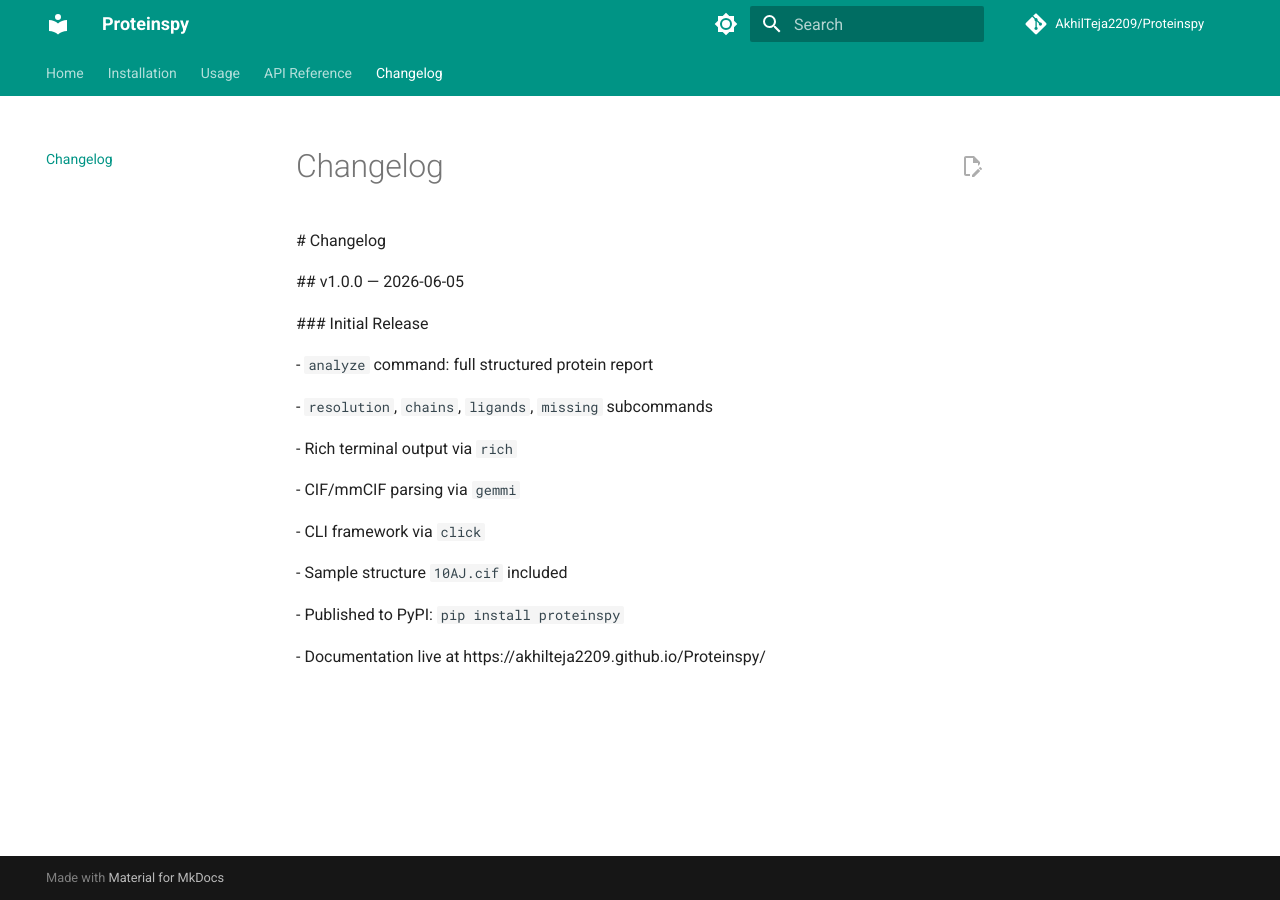
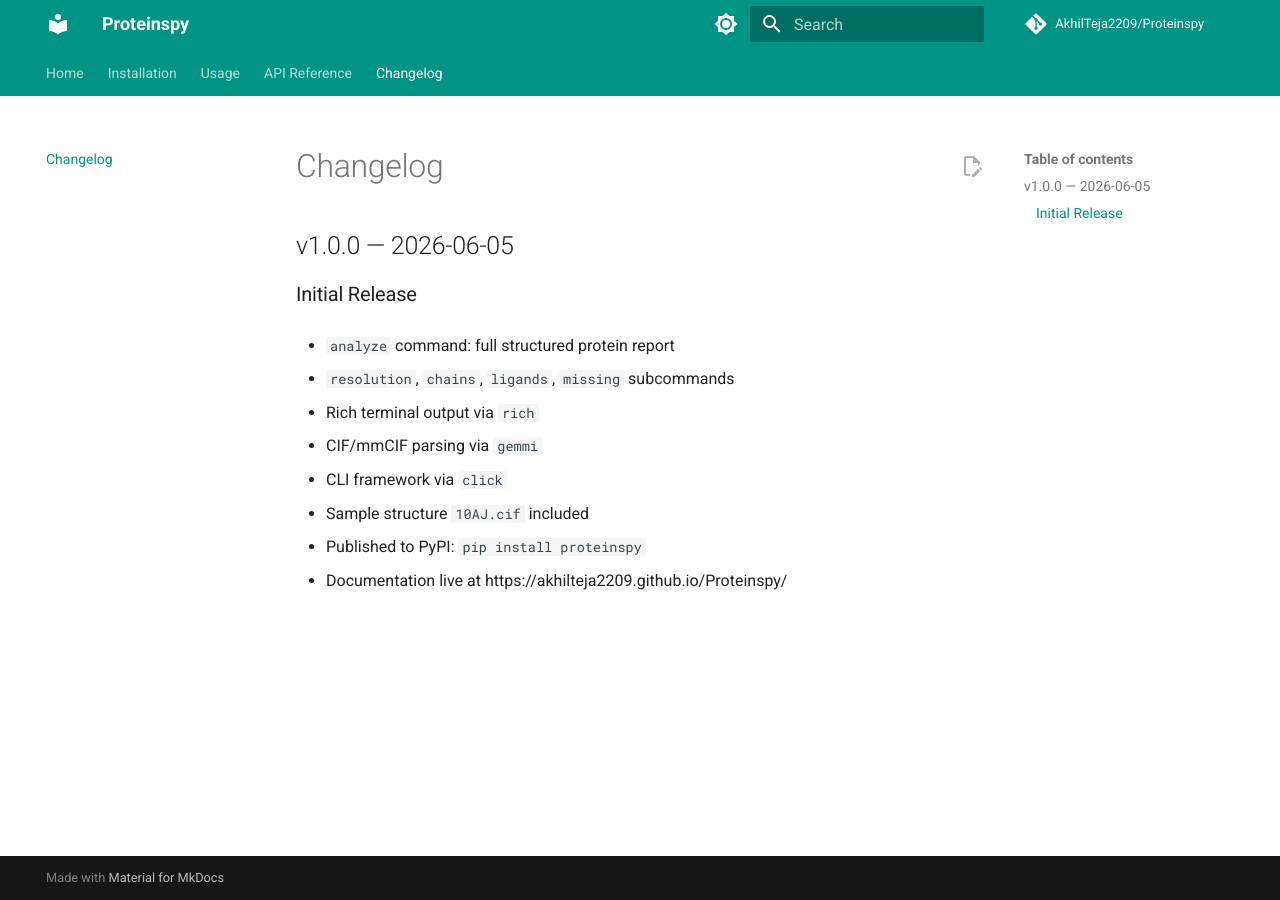
Before and after one commit to AkhilTeja2209/Proteinspy, an MkDocs documentation site: the page built from docs/changelog.md, in a window 1280 px wide. Built offline with MkDocs 1.6.1 and Material for MkDocs 9.7.7, drawn with Linux system fonts in a browser that asks for light colours; comment, search, counter and statistics services are not loaded.

Commit message:
Update changelog for v1.0.0 release details

```diff
--- a/docs/changelog.md
+++ b/docs/changelog.md
@@ -1,27 +1,21 @@
-\# Changelog
+# Changelog
 
+## v1.0.0 — 2026-06-05
 
+### Initial Release
 
-\## v1.0.0 — 2026-06-05
+- `analyze` command: full structured protein report
 
+- `resolution`, `chains`, `ligands`, `missing` subcommands
 
+- Rich terminal output via `rich`
 
-\### Initial Release
+- CIF/mmCIF parsing via `gemmi`
 
+- CLI framework via `click`
 
+- Sample structure `10AJ.cif` included
 
-\- `analyze` command: full structured protein report
+- Published to PyPI: `pip install proteinspy`
 
-\- `resolution`, `chains`, `ligands`, `missing` subcommands
-
-\- Rich terminal output via `rich`
-
-\- CIF/mmCIF parsing via `gemmi`
-
-\- CLI framework via `click`
-
-\- Sample structure `10AJ.cif` included
-
-\- Published to PyPI: `pip install proteinspy`
-
-\- Documentation live at https://akhilteja2209.github.io/Proteinspy/
+- Documentation live at https://akhilteja2209.github.io/Proteinspy/
```
